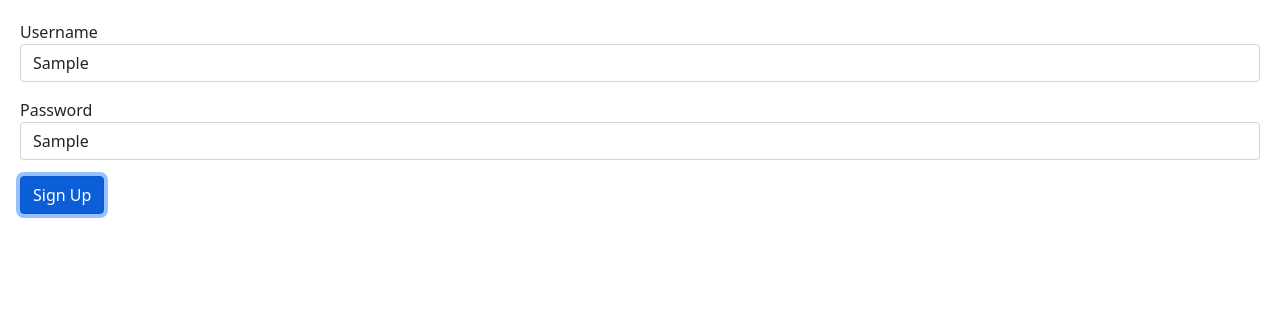
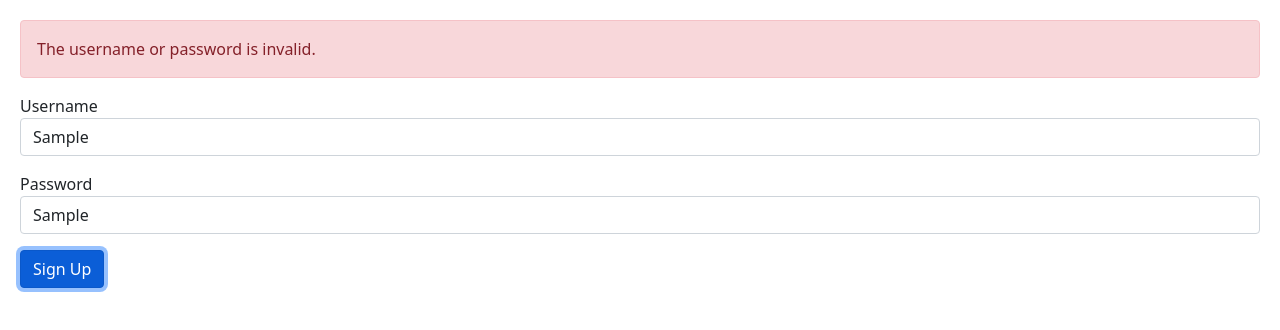
Before and after one commit to SirDev97/hello-angular, an Angular app: page / in a window 1280 px wide. Both pictures are taken after typing "Sample", "Sample" into the empty fields and a click on the button "Sign Up". Shown: the top 330 px of the page. Built offline with nearby package versions, Linux system fonts and the light colour scheme.

Commit message:
Add validation on submitting forms example.

```diff
--- a/src/app/signup-form/signup-form.component.html
+++ b/src/app/signup-form/signup-form.component.html
@@ -1,4 +1,7 @@
-<form [formGroup]="form">
+<form [formGroup]="form" (ngSubmit)="login()">
+  <div *ngIf="form.errors" class="alert alert-danger">
+    The username or password is invalid.
+  </div>
   <div class="form-group">
     <label for="username">Username</label>
     <input
--- a/src/app/signup-form/signup-form.component.ts
+++ b/src/app/signup-form/signup-form.component.ts
@@ -1,5 +1,6 @@
 import { Component } from '@angular/core';
 import { FormGroup, FormControl, Validators } from '@angular/forms';
+import { AuthorsService } from '../authors.service';
 import { UsernameValidators } from './username.validators';
 
 @Component({
@@ -21,6 +22,12 @@
     password: new FormControl('', Validators.required),
   });
 
+  login() {
+    this.form.setErrors({
+      invalidLogin: true,
+    });
+  }
+
   get username() {
     return this.form.get('username');
   }
```
